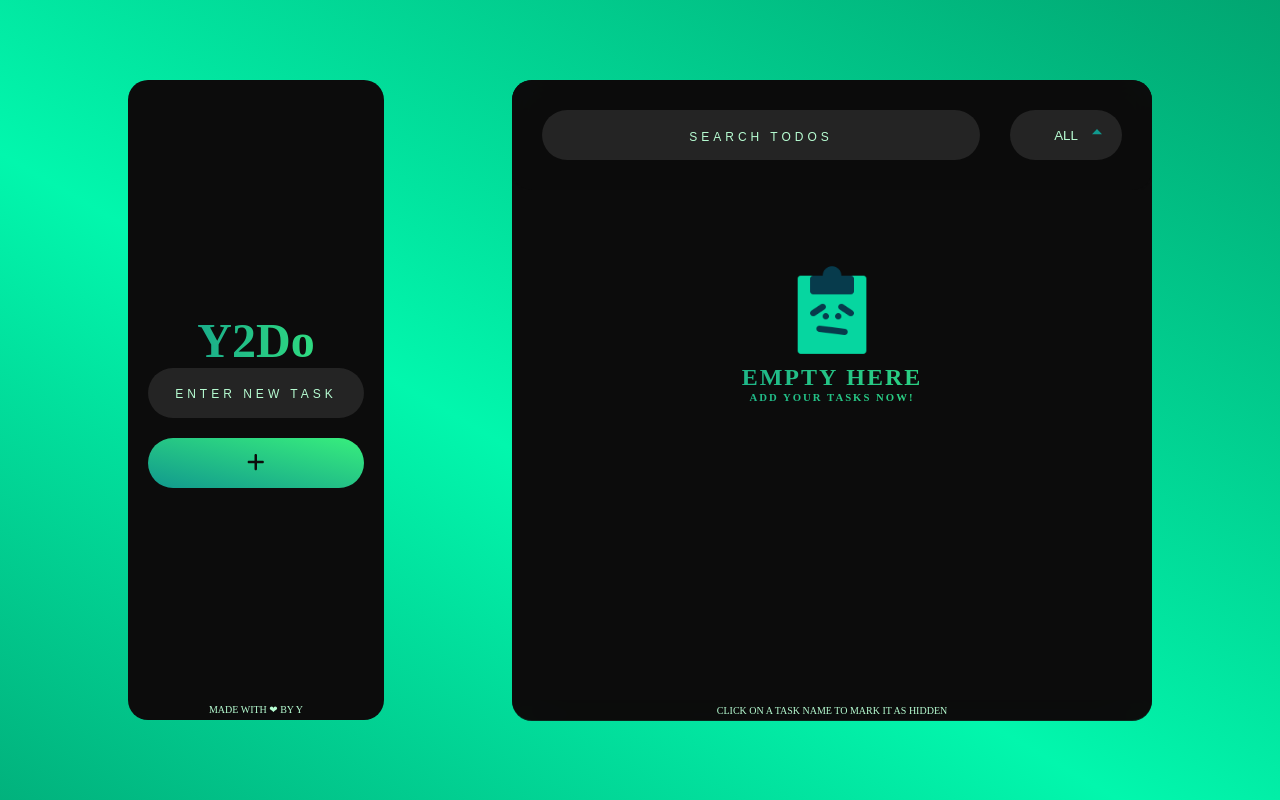
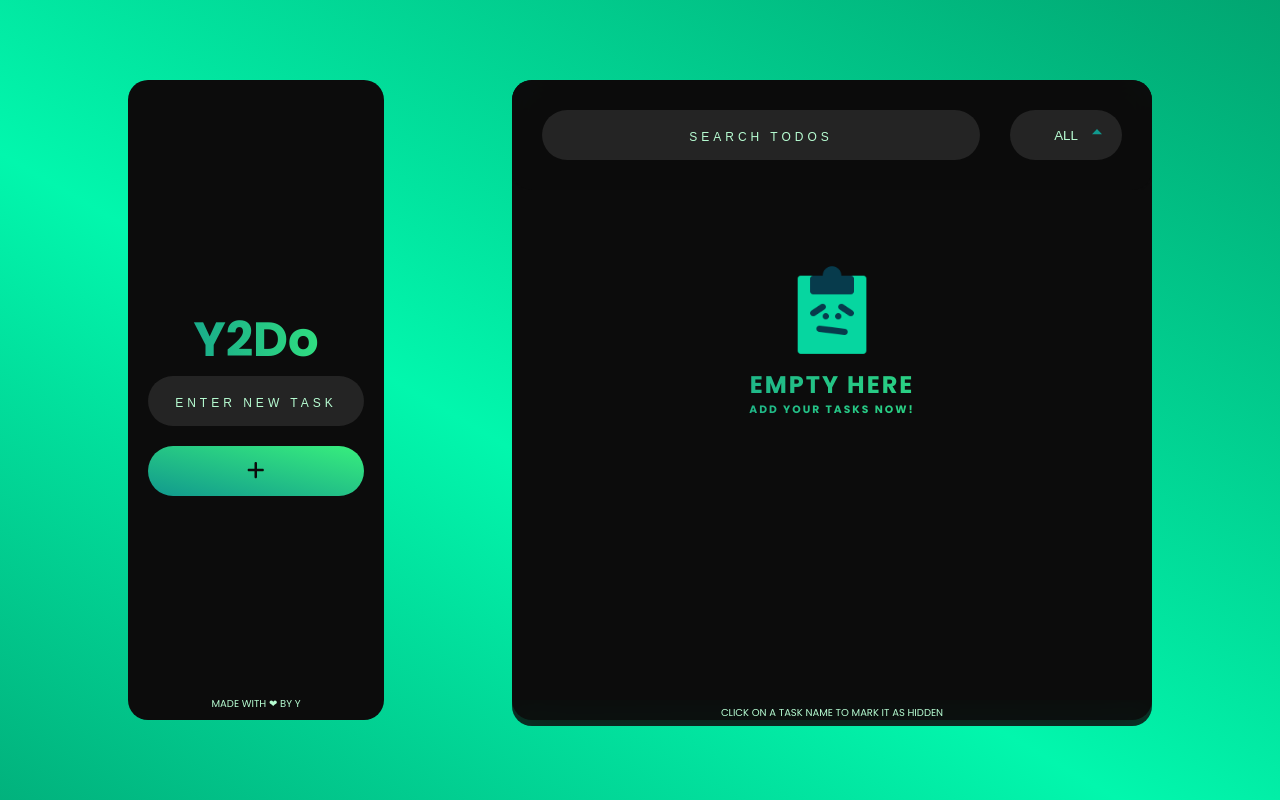
Before and after one commit to Vaishak-P/Y2Do, a React (Vite) app: page / in a window 1280 px wide. Built offline with nearby package versions, Linux system fonts and the light colour scheme.

Commit message:
added poppins cdn

```diff
--- a/index.html
+++ b/index.html
@@ -3,6 +3,7 @@
   <head>
     <meta charset="UTF-8" />
     <link rel="icon" type="image/svg+xml" href="/favicon.png" />
+    <link href="https://fonts.googleapis.com/css2?family=Poppins:wght@400;500;600;700&display=swap" rel="stylesheet">
     <meta name="viewport" content="width=device-width, initial-scale=1.0" />
     <title>Y2Do</title>
   </head>
--- a/src/index.css
+++ b/src/index.css
@@ -161,7 +161,6 @@
   /* position: relative; */
   position: relative;
   padding-bottom: 30px;
-  font-family: poppins;
   text-align: center;
   overflow-y: auto;
 }
```
